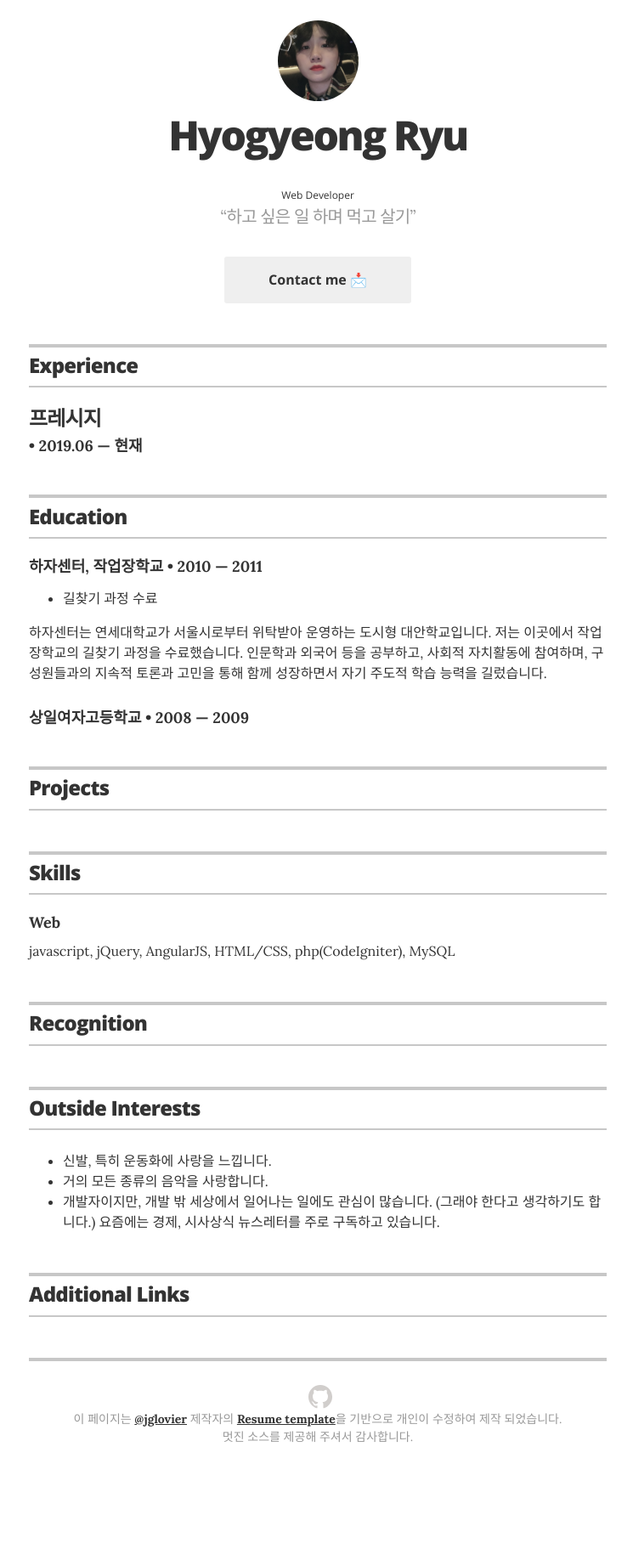
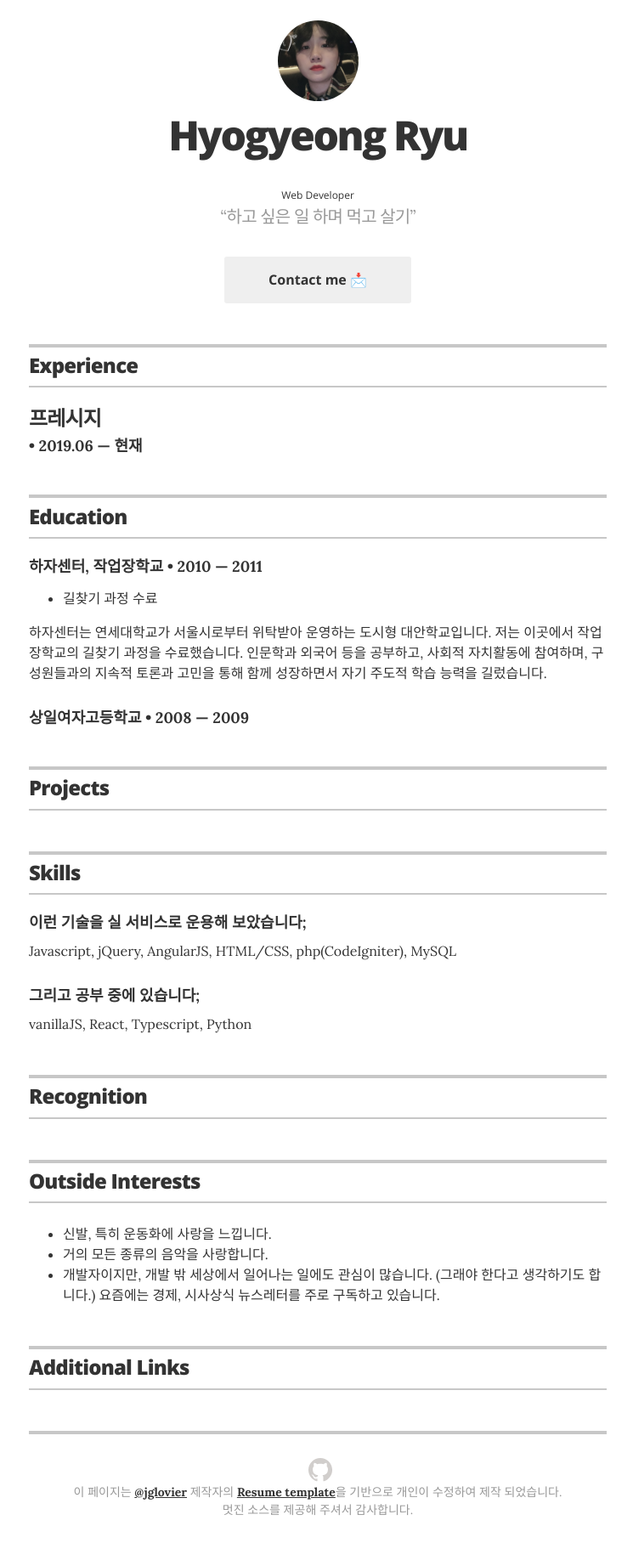
Before and after one commit to ben-log/ben-log.github.io, a Jekyll site: the page built from index.html, in a window 1280 px wide. Shown: the whole page at 85% size, without its empty margins (266-1011 px from the left). Built offline with Jekyll 4.4.1, drawn with Linux system fonts in a browser that asks for light colours; before the commit the page ends 1750 px from its top, so only the background shows below that.

Commit message:
added skills (detail)

```diff
--- a/_data/skills.yml
+++ b/_data/skills.yml
@@ -1,4 +1,7 @@
 # Skills
 # Backend
-- skill: Web
-  description: javascript, jQuery, AngularJS, HTML/CSS, php(CodeIgniter), MySQL
+- skill: 이런 기술을 실 서비스로 운용해 보았습니다;
+  description: Javascript, jQuery, AngularJS, HTML/CSS, php(CodeIgniter), MySQL
+
+- skill: 그리고 공부 중에 있습니다;
+  description: vanillaJS, React, Typescript, Python
```
